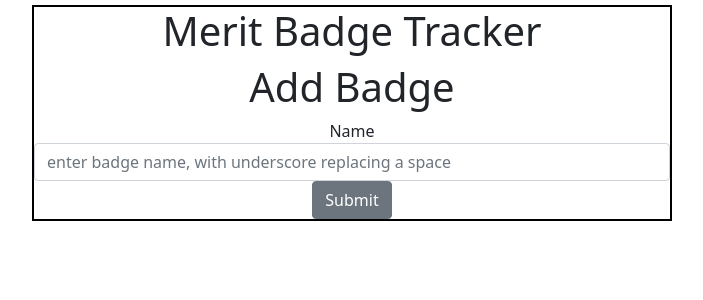
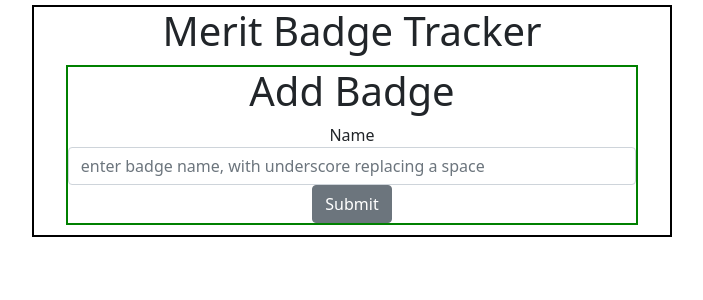
Before and after one commit to cseiter/phase3projectfrontend2, a React (Create React App) app: page /addbadge in a window 1280 px wide. Shown: the top 300 px of the page, without its empty margins (288-991 px from the left). Built offline with nearby package versions, Linux system fonts and the light colour scheme.

Commit message:
add some styling to form in AddBadge.js

```diff
--- a/src/components/AddBadge.js
+++ b/src/components/AddBadge.js
@@ -3,7 +3,7 @@ import {Form, FormGroup, Label, Input, Button} from 'reactstrap';
 
 export const AddBadge = () => {
     return (
-        <div>
+        <div className="text-center" style={{maxWidth: "90%", margin: "10px auto", border: "2px solid green"}}>
             <h1> Add Badge</h1>
             <Form>
                 <FormGroup>
```
